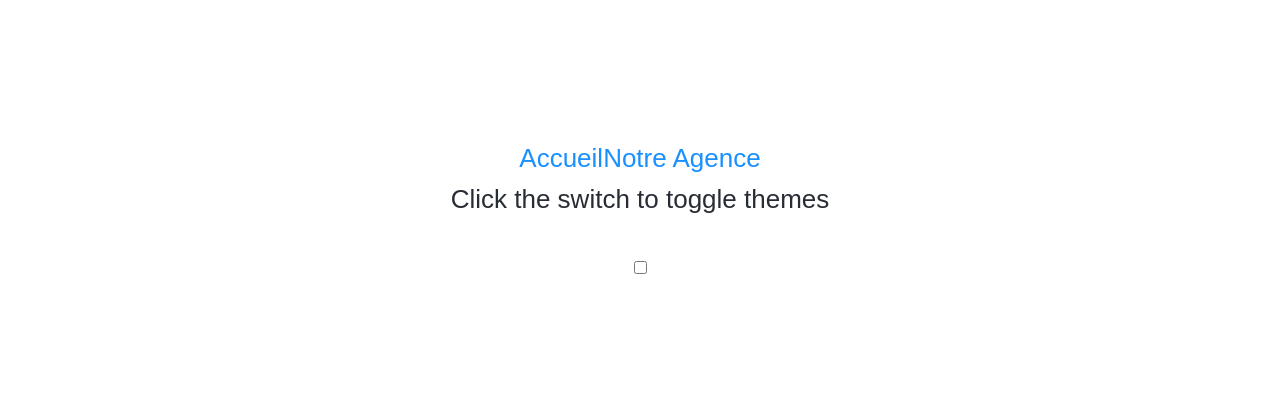
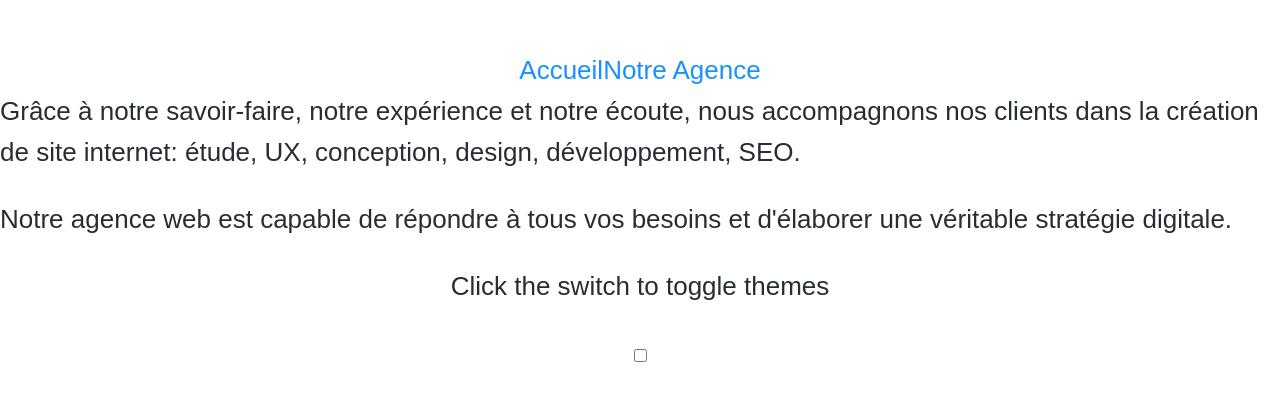
Before and after one commit to Nicoclos/agency_project, a React (Create React App) app: page / in a window 1280 px wide. Shown: the part 188-588 px from the top of the page. Built offline with nearby package versions, Linux system fonts and the light colour scheme.

Commit message:
texte home

```diff
--- a/src/components/Home/index.jsx
+++ b/src/components/Home/index.jsx
@@ -3,7 +3,8 @@ import React from "react";
 const Home = () =>{
   return (
     <div>
-
+       <p>Grâce à notre savoir-faire, notre expérience et notre écoute, nous accompagnons nos clients dans la création de site internet: étude, UX, conception, design, développement, SEO.  </p>
+       <p>Notre agence web est capable de répondre à tous vos besoins et d'élaborer une véritable stratégie digitale. </p>
     </div>
   );
 }
```
